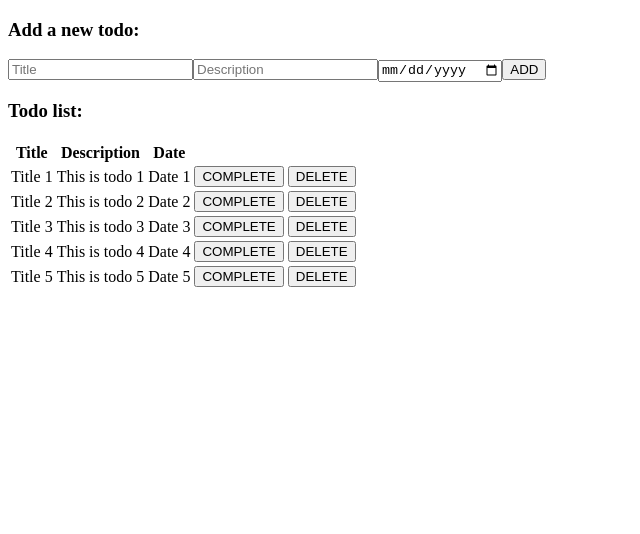
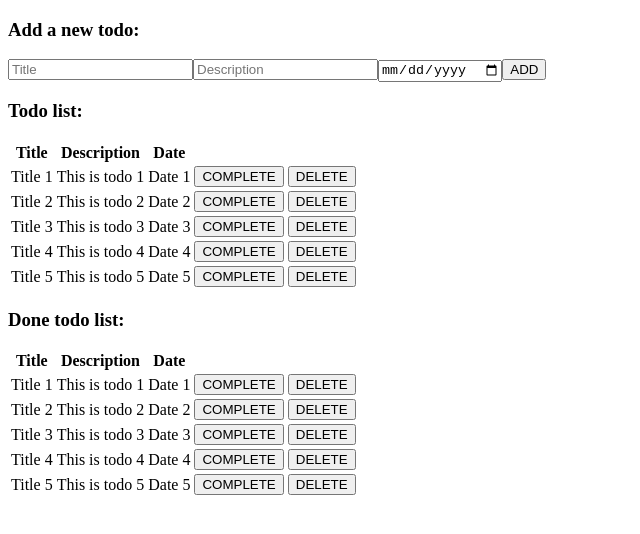
Before and after one commit to lam-ngo/Redux_practice_todo-list, a React (Create React App) app: page / in a window 1280 px wide. Shown: the top 534 px of the page, without its empty margins (0-640 px from the left). Built offline with nearby package versions, Linux system fonts and the light colour scheme.

Commit message:
Added Done todo list container

```diff
--- a/src/components/App.js
+++ b/src/components/App.js
@@ -2,11 +2,13 @@ import React from 'react';
 import { connect } from 'react-redux';
 import AddTodo from '../containers/AddTodo';
 import TodoList from '../containers/TodoList';
+import DoneList from '../containers/DoneList';
 
 const App = ({ todos, completeTodo, deleteTodo }) =>
   <div>
     <AddTodo />
     <TodoList />
+    <DoneList />
   </div>
 
 export default App;
--- /dev/null
+++ b/src/containers/DoneList.js
@@ -0,0 +1,36 @@
+import React from 'react';
+import { connect } from 'react-redux';
+import Todo from '../components/Todo';
+
+const DoneList = ({ doneTodos, undoTodo, deleteTodo }) =>
+  <div>
+    <h3>Done todo list:</h3>
+    <table>
+      <thead>
+        <tr>
+          <th>Title</th>
+          <th>Description</th>
+          <th>Date</th>
+          <th></th>
+          <th></th>
+        </tr>
+      </thead>
+      <tbody>
+        {doneTodos.map( (todo,index) =>
+          <Todo todo={todo} key={index}
+            undoTodo={() => undoTodo(index)}
+            deleteTodo={() => deleteTodo(index)}
+          />
+        )}
+      </tbody>
+    </table>
+  </div>
+
+const mapStateToProps = state => ({ doneTodos: state.todoList })
+
+const mapDispatchToProps = dispatch => ({
+  undoTodo: index => dispatch({ type: 'UNDO_TODO', payload: index}),
+  deleteTodo: index => dispatch({ type: 'DELETE_TODO', payload: index}),
+})
+
+export default connect(mapStateToProps, mapDispatchToProps)(DoneList);
```
